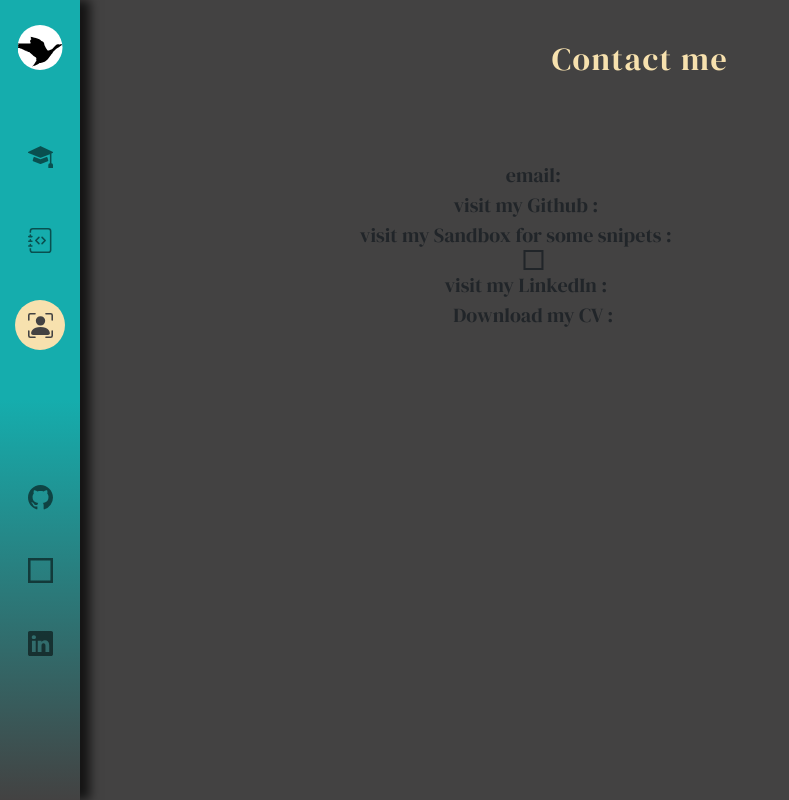
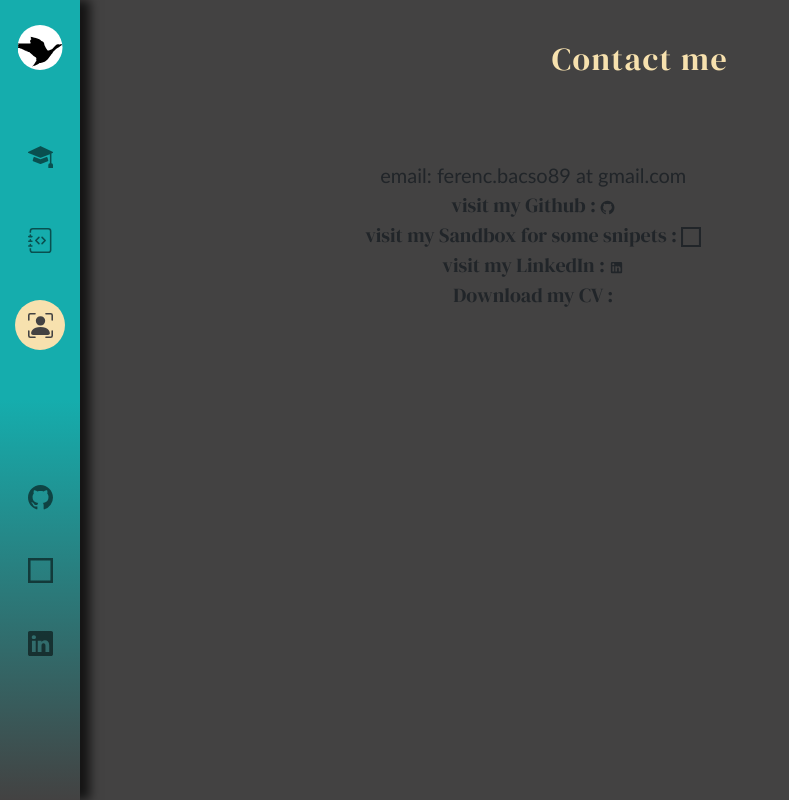
Before and after one commit to FerencBacso89/resume, a React (Vite) app: page /contact in a window 1280 px wide. Shown: the whole page, without its empty margins (0-789 px from the left). Built offline with nearby package versions, Linux system fonts and the light colour scheme.

Commit message:
position contqct info

```diff
--- a/src/Components/Contact/Contact.jsx
+++ b/src/Components/Contact/Contact.jsx
@@ -7,12 +7,13 @@ function Contact() {
   return (
     <>
     <h2 className='container-fluid conTitle' >Contact me</h2>
-    <section className='contacts col-10'>
-           <span className='row'> email: </span>
-           <span className='row'> visit my Github : <GitHub></GitHub> </span>
-           <span className='row'> visit my Sandbox for some snipets : <SiCodesandbox></SiCodesandbox> </span>
-           <span className='row'> visit my LinkedIn : <LinkedIn></LinkedIn> </span>
-           <span className='row'> Download my CV :  </span>
+    <section className='contacts col-10 row-cols-2'>
+           <div className='cline col'> email: ferenc.bacso89 at gmail.com</div>
+           <div className='cline col'>  </div>
+           <span className='cline col'> visit my Github : <GitHub></GitHub> </span>
+           <span className='cline col'> visit my Sandbox for some snipets : <SiCodesandbox></SiCodesandbox> </span>
+           <span className='cline col'> visit my LinkedIn : <LinkedIn></LinkedIn> </span>
+           <span className='cline col'> Download my CV :  </span>
     </section>
     </>
   )
--- a/src/Components/Contact/contact.css
+++ b/src/Components/Contact/contact.css
@@ -19,3 +19,7 @@
     align-items: center;
     top:20vh;
 }
+.cline{
+    font-size: 2rem;
+
+}
```
